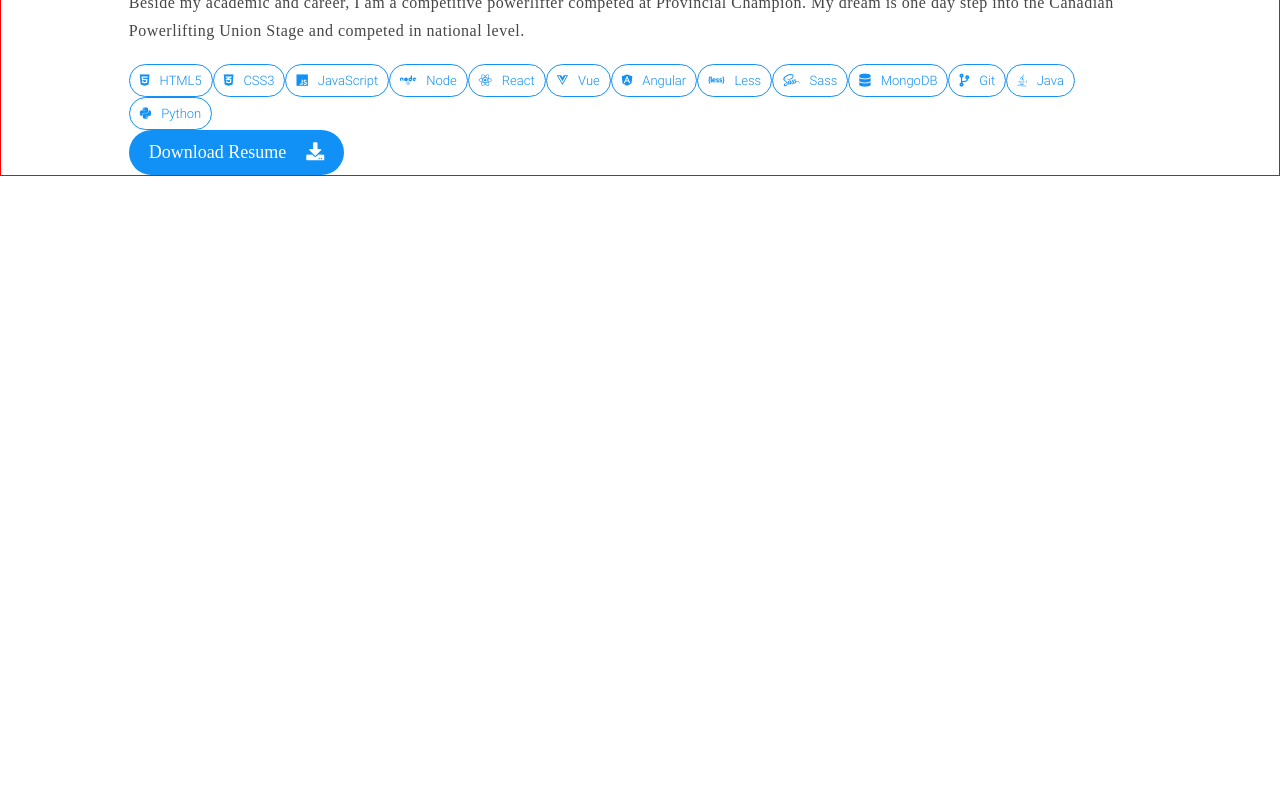
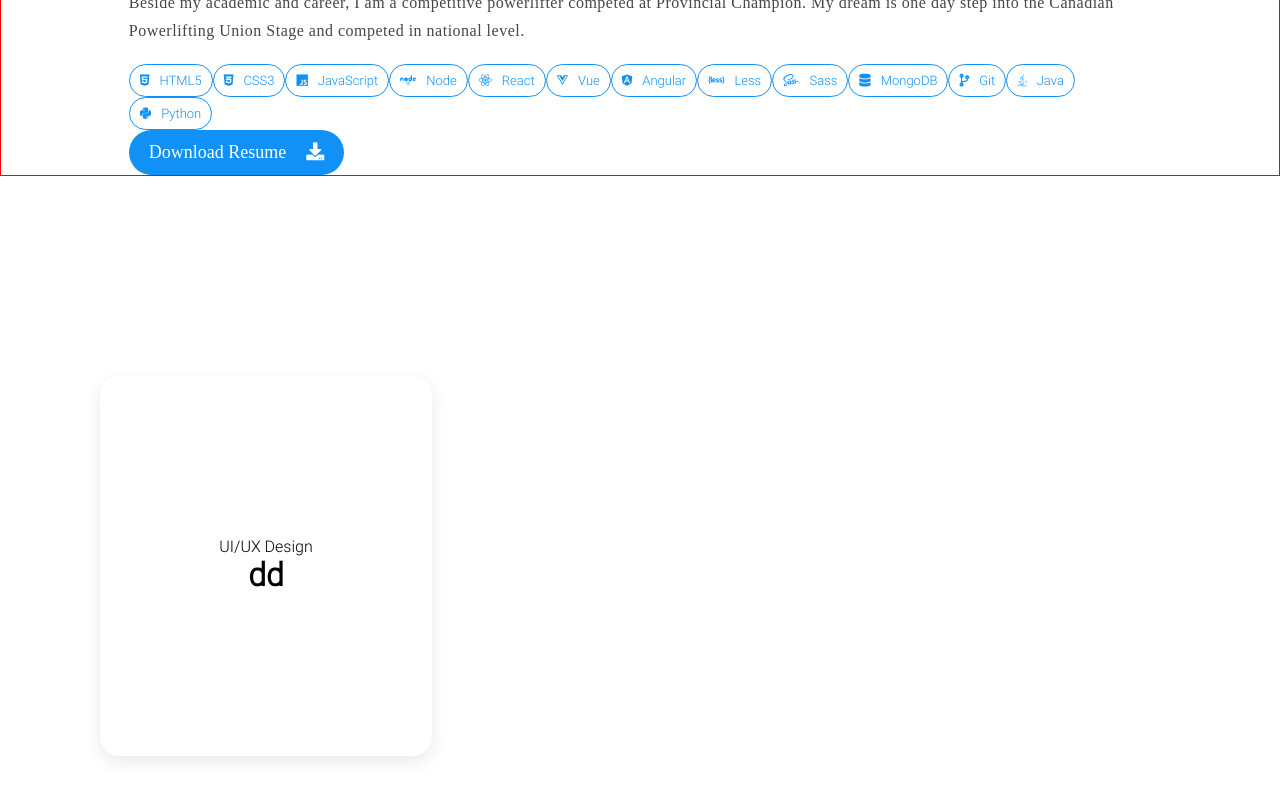
Before and after one commit to sstp105/site, a Next.js app: page / in a window 1280 px wide. Shown: the part 1126-1926 px from the top of the page. Before the commit the page ends 1502 px from the top, so only its background shows below. Built offline with nearby package versions, Linux system fonts and the light colour scheme; a web font is replaced by a local one.

Commit message:
added Paper component

```diff
--- /dev/null
+++ b/components/molecules/Paper/index.tsx
@@ -0,0 +1,40 @@
+import styled, { css } from 'styled-components'
+import { style } from 'components/molecules/Paper/style'
+import { IDefaultProps, IProps } from 'components/molecules/Paper/type'
+
+const StyledPaper = styled.div<IProps>`
+  display: flex;
+  justify-content: center;
+  align-items: center;
+  flex-direction: column;
+  width: 300px;
+  min-height: 300px;
+  padding: 40px 16px;
+  background-color: white;
+  transition: all 0.3s ease 0s;
+  border-radius: 20px;
+  &:hover {
+    transform: translate3d(0, -15px, 0);
+  }
+
+  ${(props) =>
+    props.square &&
+    css`
+      border-radius: 0;
+    `}
+
+  ${(props) => style.variant[props.variant]}
+`
+
+export const Paper: React.FC<IProps> = (props) => {
+  const { children, ...themeProps } = props
+
+  return <StyledPaper {...themeProps}>{children}</StyledPaper>
+}
+
+const defaultProps: IDefaultProps = {
+  variant: 'elevation',
+  square: false
+}
+
+Paper.defaultProps = defaultProps
--- /dev/null
+++ b/components/molecules/Paper/style.ts
@@ -0,0 +1,12 @@
+import { css } from 'styled-components'
+
+export const style = {
+  variant: {
+    elevation: css`
+      box-shadow: rgb(115 127 143 / 16%) 0px 6px 16px;
+    `,
+    outlined: css`
+      border: 1px solid rgba(0, 0, 0, 0.2);
+    `
+  }
+}
--- /dev/null
+++ b/components/molecules/Paper/type.ts
@@ -0,0 +1,10 @@
+export interface IThemeProps {
+  variant: 'elevation' | 'outlined'
+  square: boolean
+}
+
+export interface IDefaultProps extends IThemeProps {}
+
+export interface IProps extends Partial<IDefaultProps> {
+  children: React.ReactNode
+}
--- a/components/templates/shared/Header/index.tsx
+++ b/components/templates/shared/Header/index.tsx
@@ -11,7 +11,7 @@ const DynamicMobileHeader = dynamic(() =>
   )
 )
 
-const demo = css`
+const flexStyle = css`
   position: fixed;
   top: 0;
   left: 0;
@@ -24,7 +24,7 @@ export const Header: React.FC = () => {
   const width = useMediaQuery()
 
   return (
-    <Flex height="75px" shadow justify="center" css={demo}>
+    <Flex height="75px" shadow justify="center" css={flexStyle}>
       {width <= 768 ? <DynamicMobileHeader /> : <NavigationList />}
     </Flex>
   )
--- a/pages/index.tsx
+++ b/pages/index.tsx
@@ -4,6 +4,7 @@ import { Header } from 'components/templates/shared/Header'
 import { Spacer } from 'components/atoms/Spacer'
 import { HomeHero } from 'components/templates/Home/HomeHero'
 import { HomeAbout } from 'components/templates/Home/HomeAbout'
+import { Paper } from 'components/molecules/Paper'
 
 const homeComponents = [<HomeHero />, <HomeAbout />]
 
@@ -21,6 +22,13 @@ const Home: React.FC = () => {
       <Header />
       {components}
       <Spacer verticalSpace="200px" />
+
+      <div style={{ marginLeft: '100px', marginBottom: '100px' }}>
+        <Paper>
+          UI/UX Design
+          <h1>dd</h1>
+        </Paper>
+      </div>
     </>
   )
 }
```
